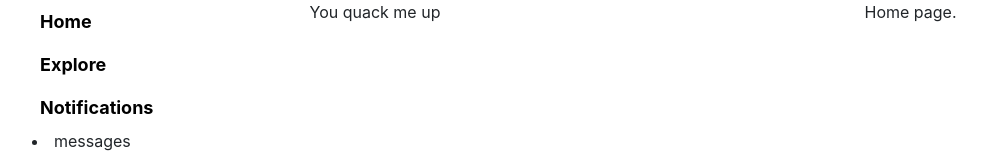
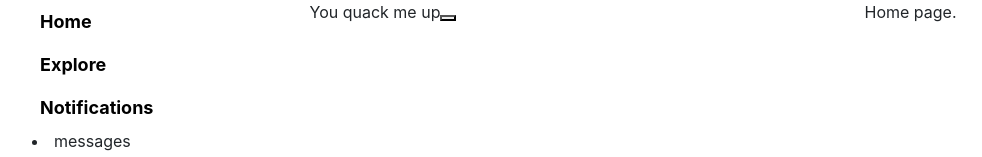
Before and after one commit to genxhero/quacker, a React (Create React App) app in the folder client/: page /home in a window 1280 px wide. Shown: the top 157 px of the page, without its empty margins (53-1035 px from the left). Built offline with nearby package versions, Linux system fonts and the light colour scheme.

Commit message:
add usestate hook to feed, allow quackform to show on screen on click

```diff
--- a/client/src/components/HomeFeed.jsx
+++ b/client/src/components/HomeFeed.jsx
@@ -1,5 +1,6 @@
-import React from 'react';
+import React, {useState} from 'react';
 import Quack from './Quack';
+import QuackForm from './QuackForm';
 import { useQuery } from '@apollo/react-hooks';
 
 /**
@@ -7,9 +8,12 @@ import { useQuery } from '@apollo/react-hooks';
  */
 
 const HomeFeed = (props) => {
+    const [quacking, toggleQuackForm] = useState(false);
     return (
         <div className="quack-feed">
             You quack me up
+            <button onClick={() => toggleQuackForm(true)}/>
+            {quacking && <QuackForm />}
         </div>
     )
 }
```
